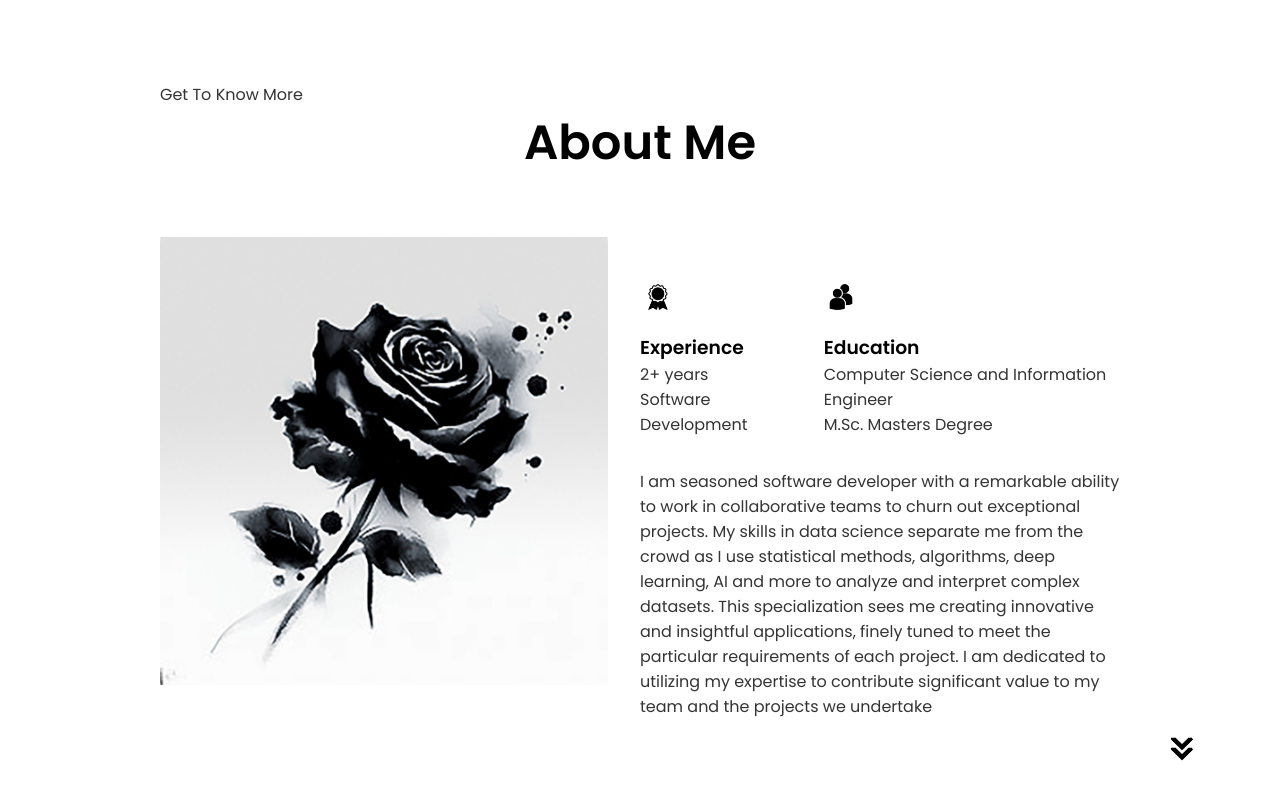
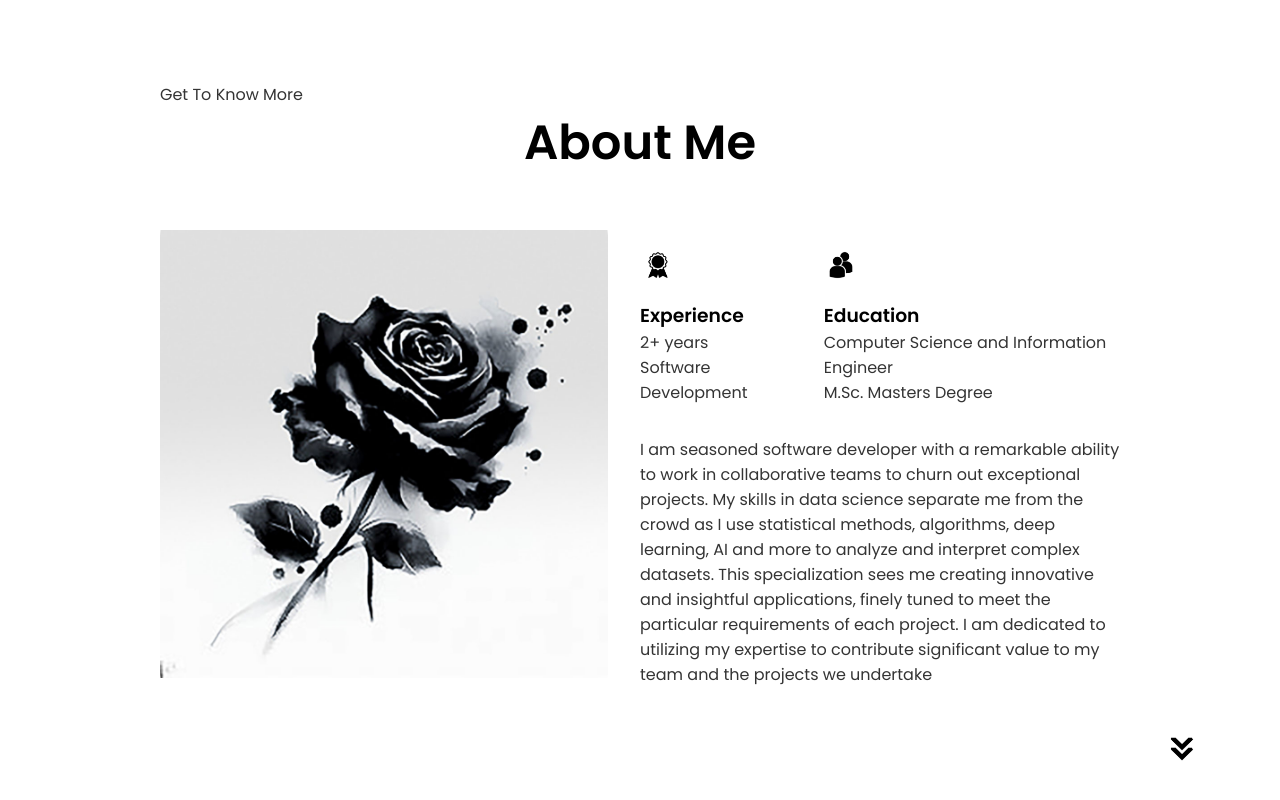
Before and after one commit to chris0512/portfolio2, a website: page public/index.html in a window 1280 px wide. Shown: the part 726-1526 px from the top of the page. Drawn offline with Linux system fonts and the light colour scheme.

Commit message:
Update style.css

```diff
--- a/public/css/style.css
+++ b/public/css/style.css
@@ -278,7 +278,7 @@ section {
 
 .flex-container {
     display: flex;
-    align-items: center;
+    align-items: flex-start;
     justify-content: space-between;
     gap: 2em;
 }
@@ -286,10 +286,11 @@ section {
 .about-containers {
     gap: 2rem;
     margin-bottom: 2rem;
-    margin-top: 2rem;
+
 }
 
 .about-details-container {
+    padding: 0;
     display: flex;
     flex-direction: column;
     max-width: 50%;
```
